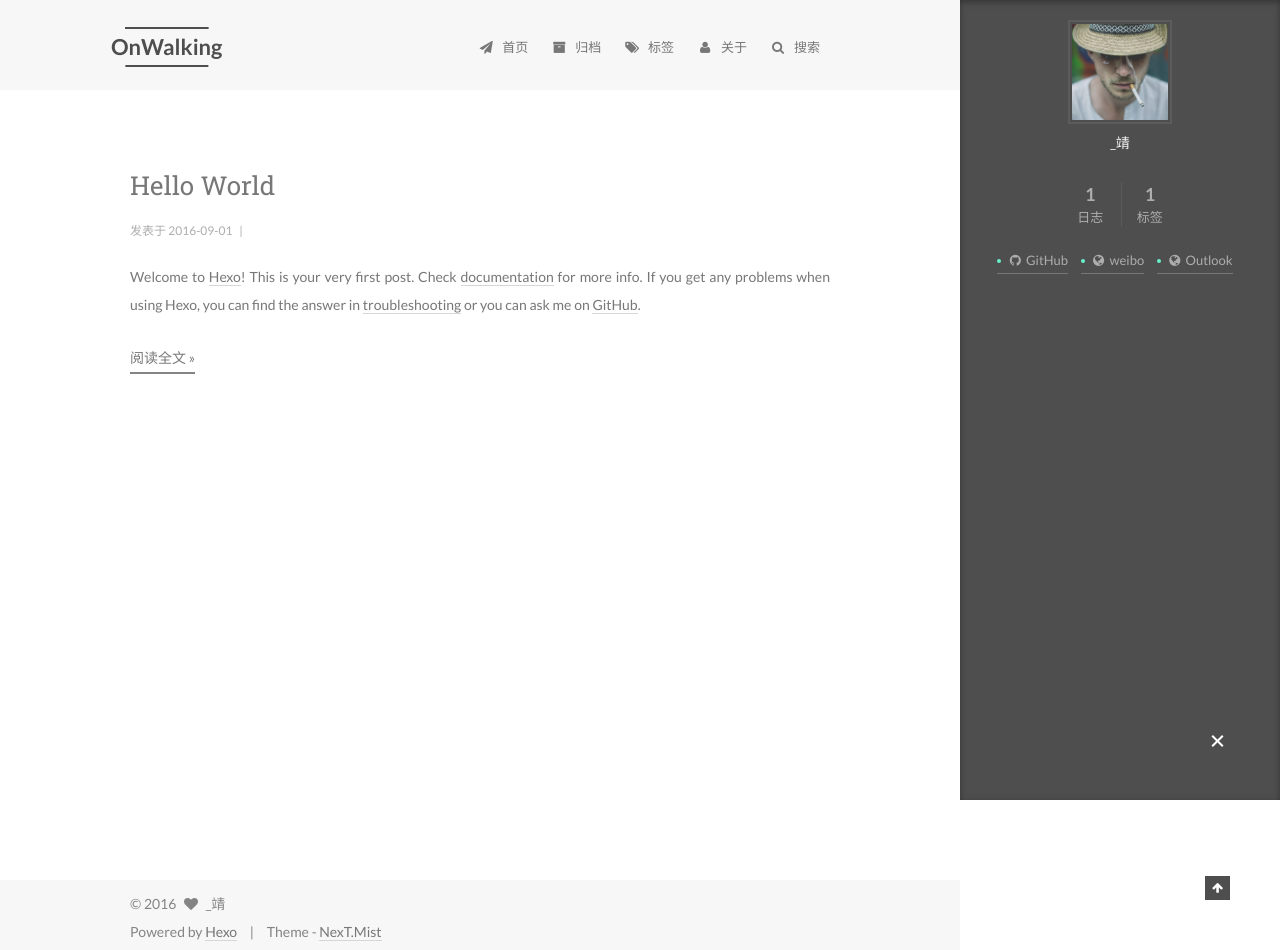
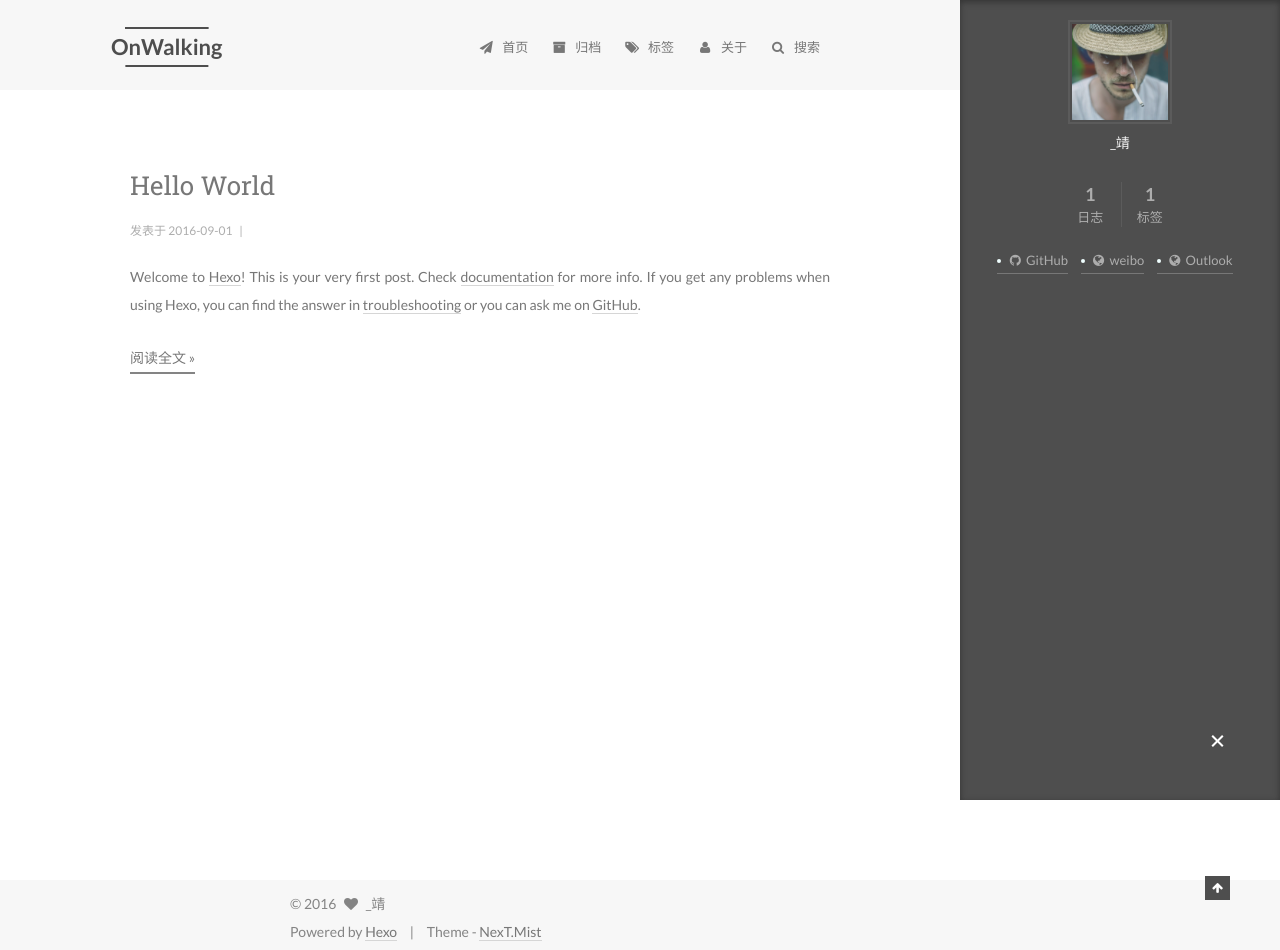
Before and after one commit to onWalking/onwalking.github.io, a plain HTML site: page index.html in a window 1280 px wide. Both pictures are taken after a click on the element 1217 px from the left and 742 px from the top of the page. After the commit the page ends 800 px from the top, so only its background shows below. Drawn offline with Linux system fonts and the light colour scheme; a script that the page names is missing.

Commit message:
Site updated: 2016-09-04 17:51:45

```diff
--- a/css/main.css
+++ b/css/main.css
@@ -1548,7 +1548,7 @@ pre .javascript .function {
   width: 4px;
   height: 4px;
   border-radius: 50%;
-  background: #41eebd;
+  background: #ecffff;
 }
 .links-of-blogroll {
   font-size: 13px;
@@ -1661,7 +1661,7 @@ pre .javascript .function {
 .footer {
   font-size: 14px;
   color: #999;
-  position: absolute;
+  position: fixed;
   top: 100%;
 }
 .footer img {
```
Also changed, not shown: about/index.html (+3 -4 lines).
